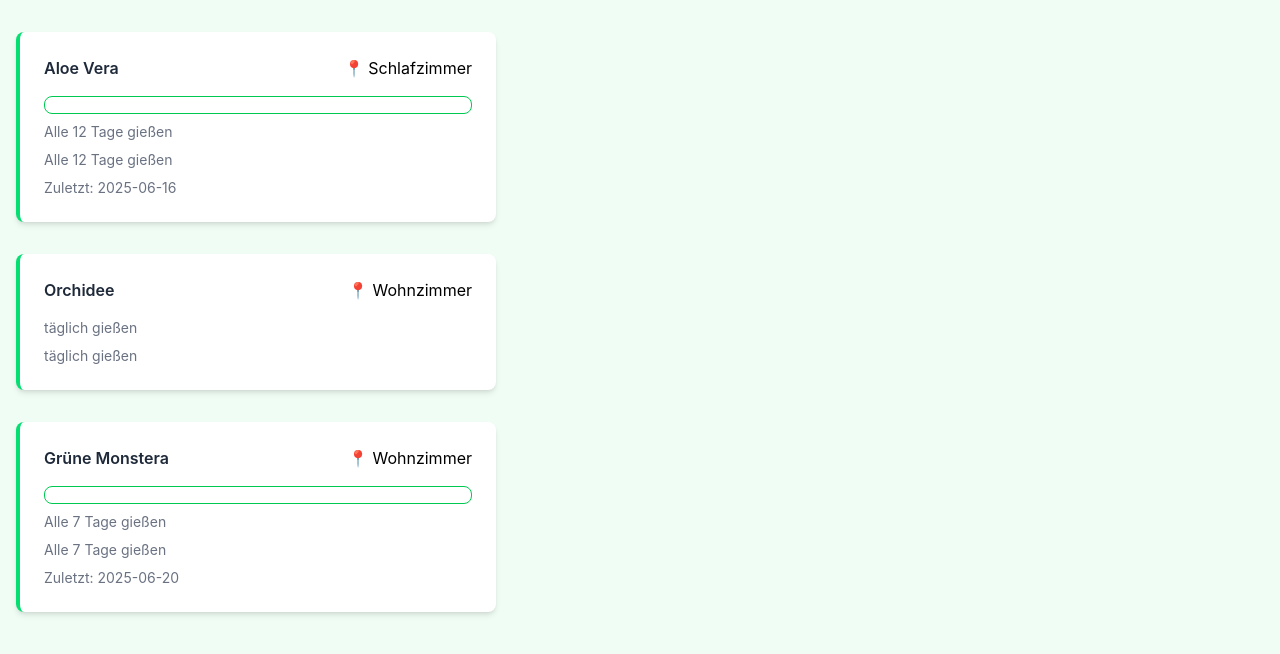
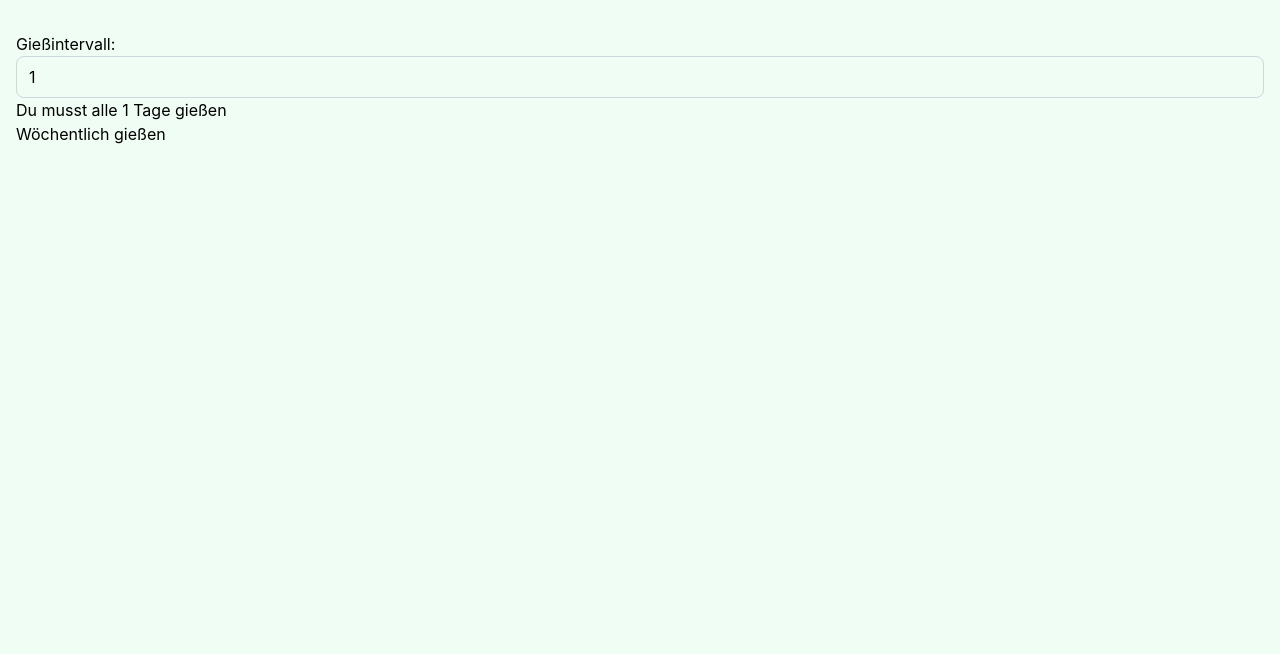
Before and after one commit to nilshartmann-workshops/2026-11-18-react, a React (Vite) app in the folder workspace/: page / in a window 1280 px wide. Shown: the top 654 px of the page. Built offline with nearby package versions, Linux system fonts and the light colour scheme.

Commit message:
4: State

```diff
--- a/workspace/src/components/App.tsx
+++ b/workspace/src/components/App.tsx
@@ -1,6 +1,7 @@
 import PlantCard from "./PlantCard.tsx";
 import {Plant} from "../types.ts";
 import PlantCardList from "./PlantCardList.tsx";
+import IntervalSelector from "./IntervalSelector.tsx";
 
 // function AppAtRuntimeFalsch() {
 // 	return  React.createElement("PlantCard",
@@ -51,11 +52,13 @@ const allPlants: Plant[] = [
 	},
 ];
 
+// State bzw. Zustand (<-- Model)
 
 export default function App() {
 	return (
 		<div className={"AppContainer"}>
-			<PlantCardList plants={allPlants} />
+			<IntervalSelector />
+			{/*<PlantCardList plants={allPlants} />*/}
       {/*<PlantCard name={"Rose"}*/}
       {/*           location={"Küche"}*/}
       {/*           wateringInterval={1}*/}
--- /dev/null
+++ b/workspace/src/components/IntervalSelector.tsx
@@ -0,0 +1,25 @@
+import {useState} from "react";
+
+export default function IntervalSelector() {
+
+	// let value = "Beispieltext"
+	// const state = useState("Beispieltext")
+	// const value = state[0];
+	// const setValue = state[1]
+
+	const [ intervalValue, setIntervalValue ] = useState(1)
+
+	console.log("IntervalSelector ausgeführt", intervalValue);
+
+	return <div>
+		Gießintervall: <input type={"number"}
+													value={intervalValue}
+													onChange={
+														(event) => { setIntervalValue(Number(event.target.value)) }
+													}
+                  	/>
+		                <div>Du musst alle {intervalValue} Tage gießen</div>
+		<button onClick={() => setIntervalValue(7)}>Wöchentlich gießen</button>
+
+	</div>
+}
```
